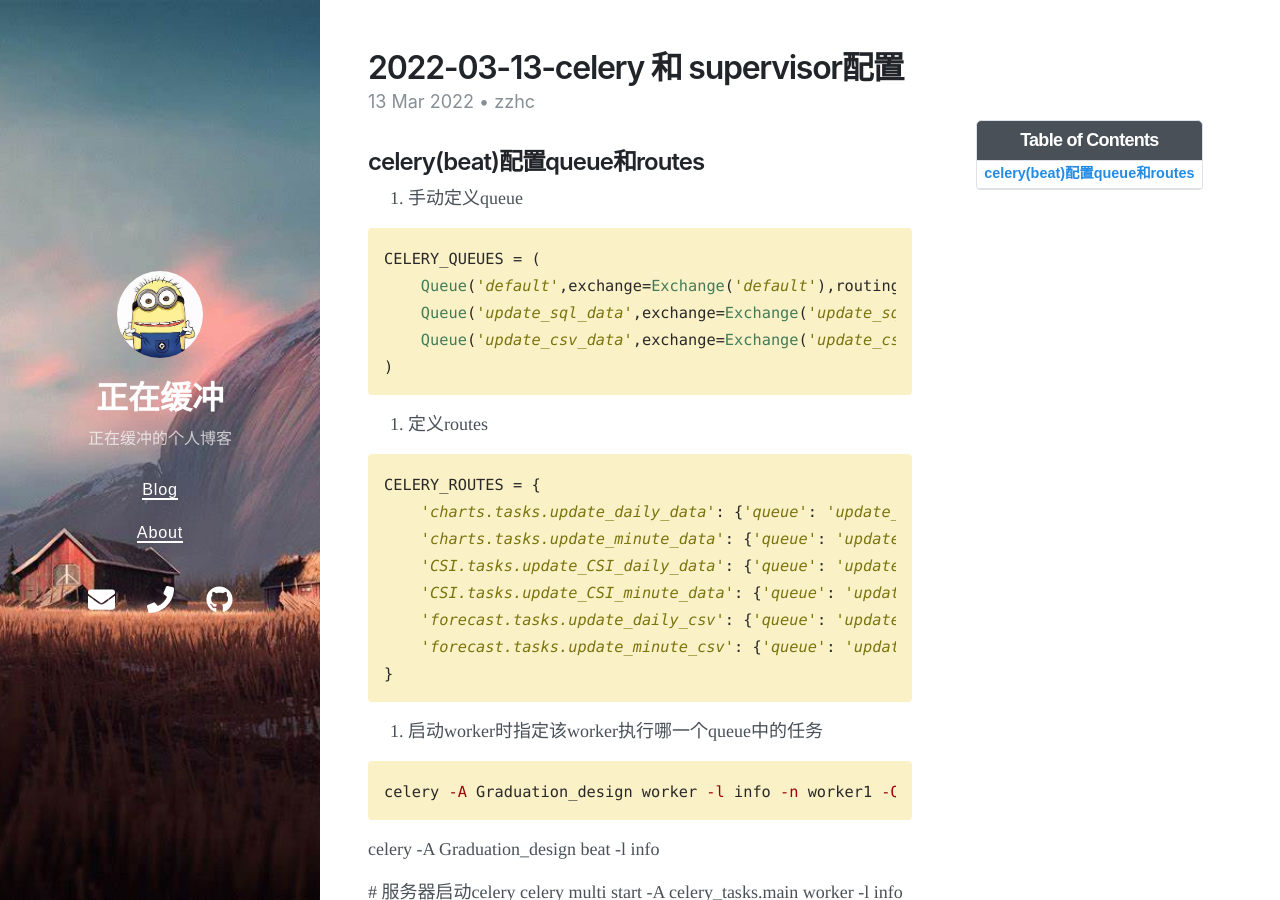
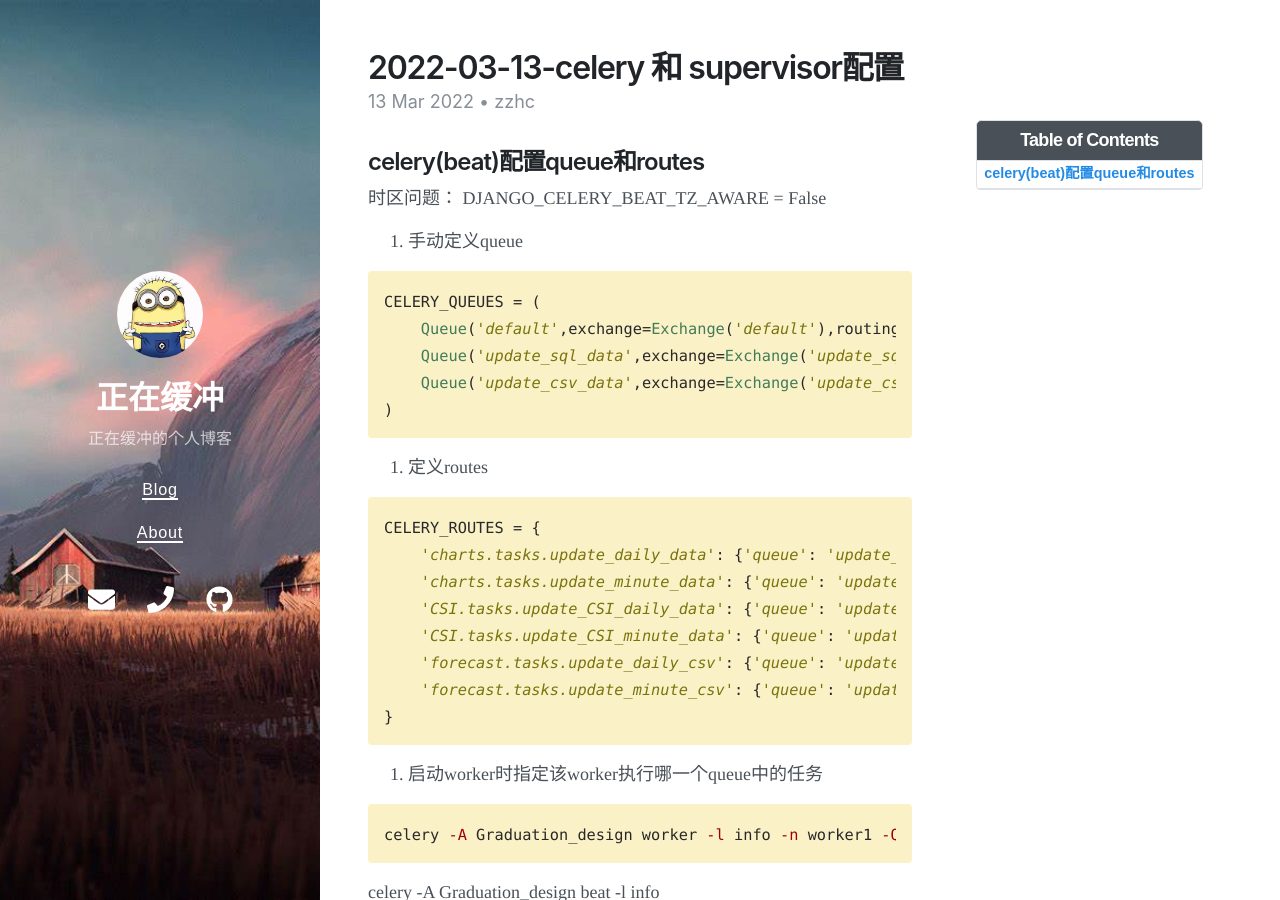
Before and after one commit to Zzhc3321/personal-blog.github.io, a Jekyll site: the page built from _posts/2022-03-13-supervisor配置.md, in a window 1280 px wide and 900 px high. Built offline with Jekyll 4.4.1, drawn with Linux system fonts in a browser that asks for light colours; nearby versions of some CDN libraries.

Commit message:
修改文件: _posts/2022-03-13-supervisor配置.md

```diff
--- a/_posts/2022-03-13-supervisor配置.md
+++ b/_posts/2022-03-13-supervisor配置.md
@@ -10,7 +10,8 @@ author: zzhc
 
 ## celery(beat)配置queue和routes
 
-
+时区问题：
+DJANGO_CELERY_BEAT_TZ_AWARE = False
 1. 手动定义queue
 
 
```
